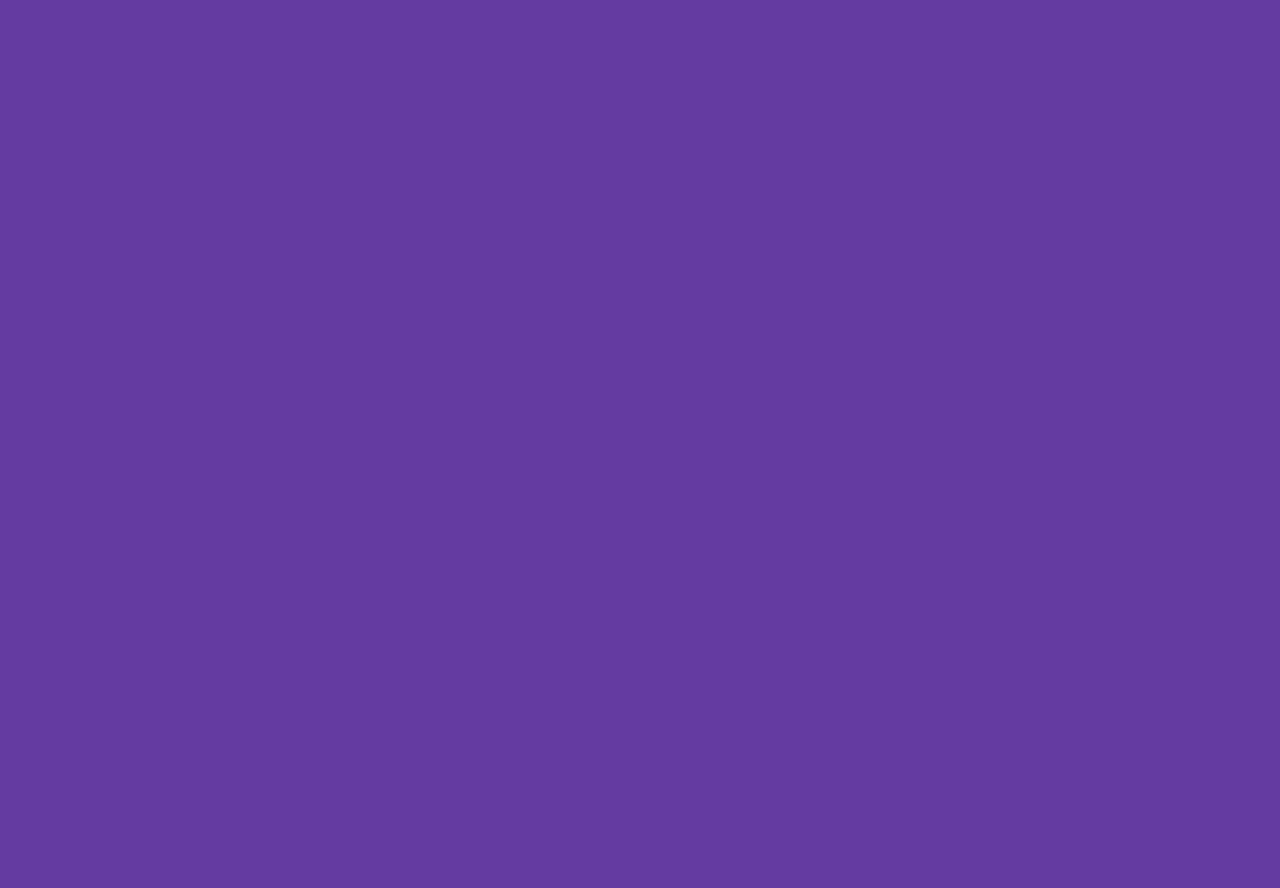
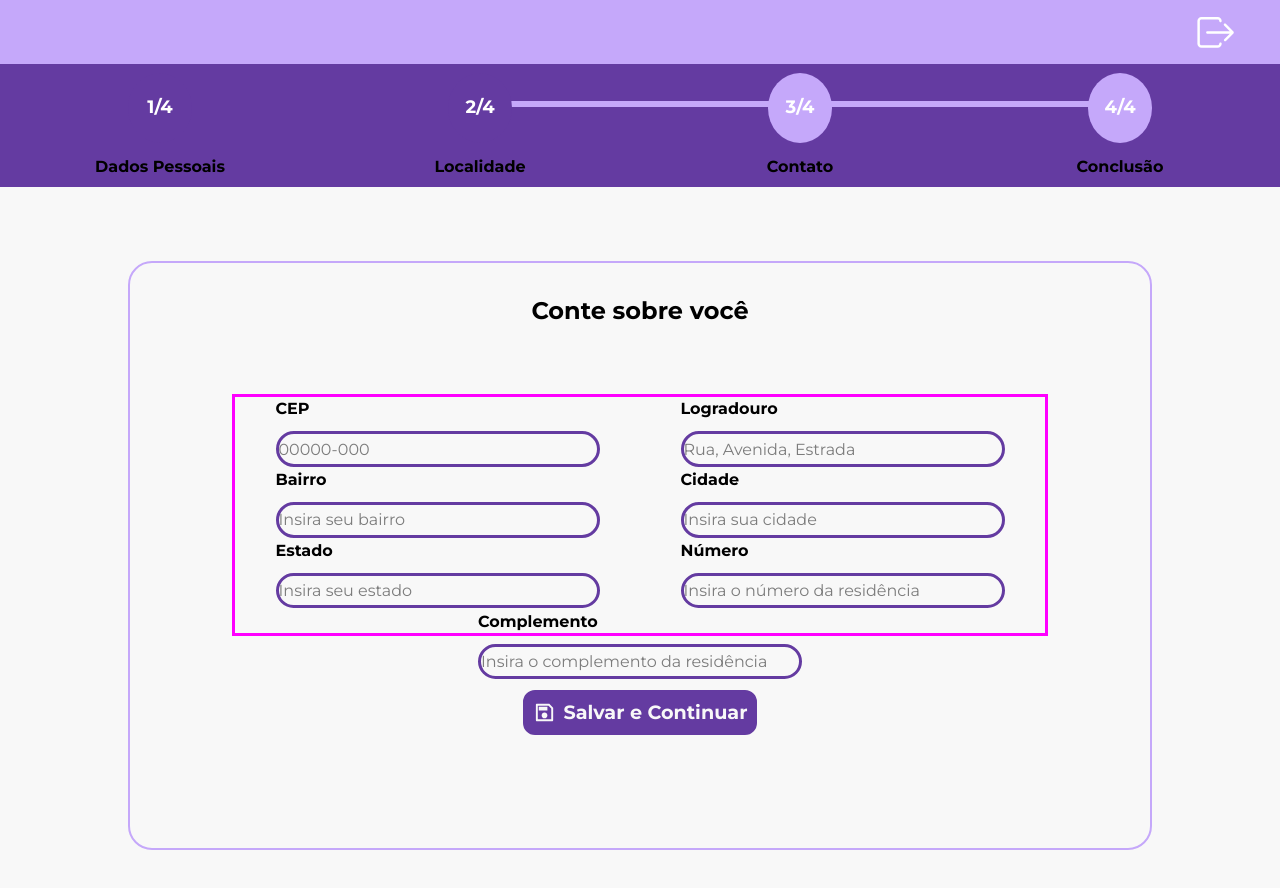
Before and after one commit to CodeSensor-PI/web-psi-rizerio, a React (Vite) app: page /forms/localidade in a window 1280 px wide. Before the commit this address had no page. Shown: the top 888 px of the page. Before the commit the page ends 800 px from the top, so only its background shows below. Built offline with nearby package versions, Linux system fonts and the light colour scheme.

Commit message:
:sparkles: feat: Adicionando componente de Localidade

```diff
--- a/src/App.jsx
+++ b/src/App.jsx
@@ -3,6 +3,7 @@ import { BrowserRouter, Routes, Route } from "react-router-dom";
 import DadosPessoais from './pages/sessao/formularioCadastro/step1/DadosPessoais';
 import Login from './pages/login/LoginComponent'
 import LandingPage from './pages/landingPage/LandingPage'
+import Localidade from './pages/sessao/formularioCadastro/step2/Localidade';
 
 function App() {
   return (
@@ -10,9 +11,10 @@ function App() {
       <div className="App">
         <BrowserRouter>
           <Routes>
-            { <Route path='/' element={<LandingPage/>} />}
-            { <Route path='/login' element={<Login/>} /> }
+            <Route path='/' element={<LandingPage/>} />
+            <Route path='/login' element={<Login/>} />
             <Route path='/forms' element={<DadosPessoais/>} />
+            <Route path='/forms/localidade' element={<Localidade/>} />
           </Routes>
         </BrowserRouter>
       </div>
--- /dev/null
+++ b/src/pages/sessao/formularioCadastro/step2/Localidade.jsx
@@ -0,0 +1,65 @@
+import styles from '../step2/localidade.module.css';
+import HeaderDash from '../../../../components/headerDash/HeaderDashComponent';
+import MainComponent from '../../../../components/main/MainComponent';
+import Input from '../../../../components/inputs/InputComponent';
+import StepComponent from '../../../../components/steps/StepComponent';
+
+const Localidade = () => {
+    return (
+        <>
+            <HeaderDash showSettingsIcon={false} />
+            <StepComponent stepAtual={2} />
+            <section className={styles.localidade}>
+                <MainComponent caminhoTela={"/forms/contato"}>
+                    <div className={styles.inputs_content_localidade}>
+                        <Input
+                            label="CEP"
+                            type="number"
+                            onChange={(e) => console.log(e.target.value)}
+                            placeholder="00000-000"
+                        />
+                        <Input
+                            label="Logradouro"
+                            type="text"
+                            onChange={(e) => console.log(e.target.value)}
+                            placeholder="Rua, Avenida, Estrada"
+                        />
+                        <Input
+                            label="Bairro"
+                            type="text"
+                            onChange={(e) => console.log(e.target.value)}
+                            placeholder="Insira seu bairro"
+                        />
+                        <Input
+                            label="Cidade"
+                            type="text"
+                            onChange={(e) => console.log(e.target.value)}
+                            placeholder="Insira sua cidade"
+                        />
+                        <Input
+                            label="Estado"
+                            type="text"
+                            onChange={(e) => console.log(e.target.value)}
+                            placeholder="Insira seu estado"
+                        />
+                        <Input
+                            label="Número"
+                            type="number"
+                            onChange={(e) => console.log(e.target.value)}
+                            placeholder="Insira o número da residência"
+                        />
+                        <Input
+                            label="Complemento"
+                            type="text"
+                            onChange={(e) => console.log(e.target.value)}
+                            placeholder="Insira o complemento da residência"
+                        />
+                    </div>
+                </MainComponent>
+
+            </section>
+        </>
+    );
+};
+
+export default Localidade;
--- /dev/null
+++ b/src/pages/sessao/formularioCadastro/step2/localidade.module.css
@@ -0,0 +1,20 @@
+@import 'tailwindcss';
+
+.localidade {
+    display: flex;
+    justify-content: center;
+    align-items: center;
+    width: 100%;
+    height: 92vh;
+    background-color: var(--TrueWhitePsi);
+}
+
+.inputs_content_localidade {
+    border: magenta solid;
+    display: flex;
+    justify-content: space-around;
+    flex-direction: row;
+    flex-wrap: wrap;
+    width: 100%;
+
+}
```
